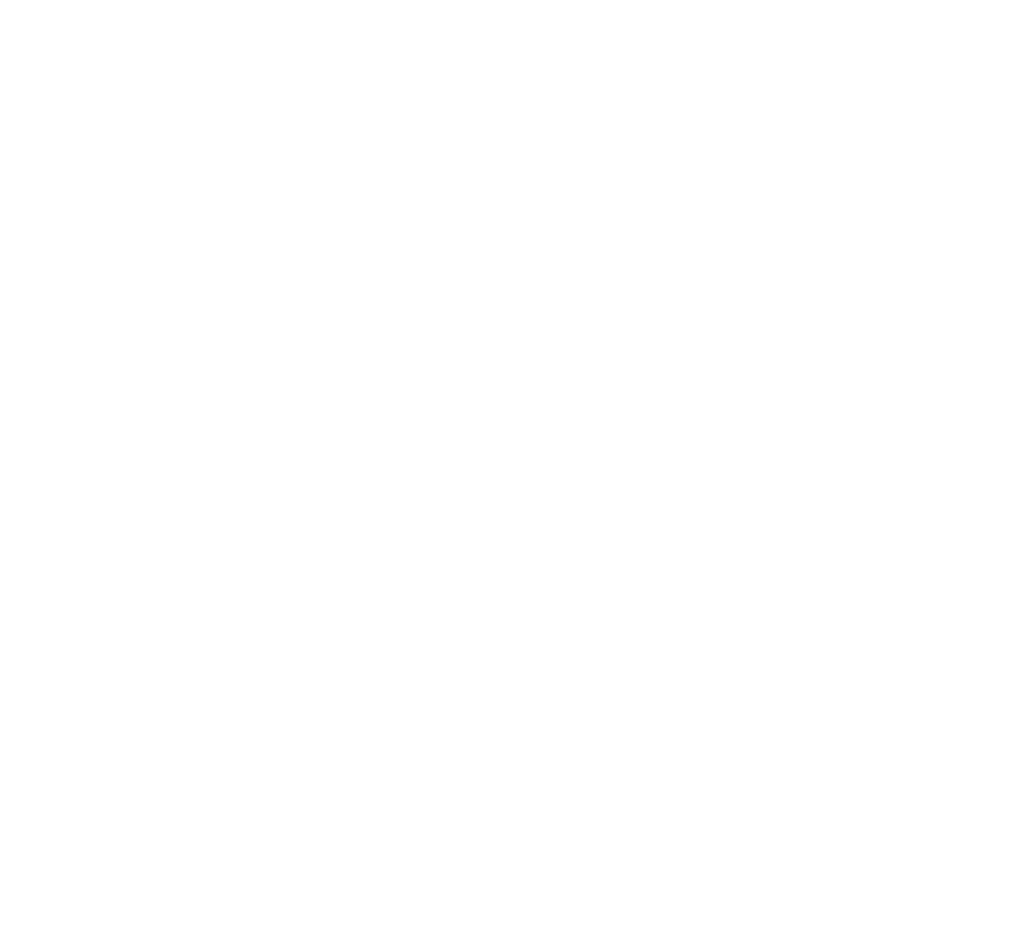
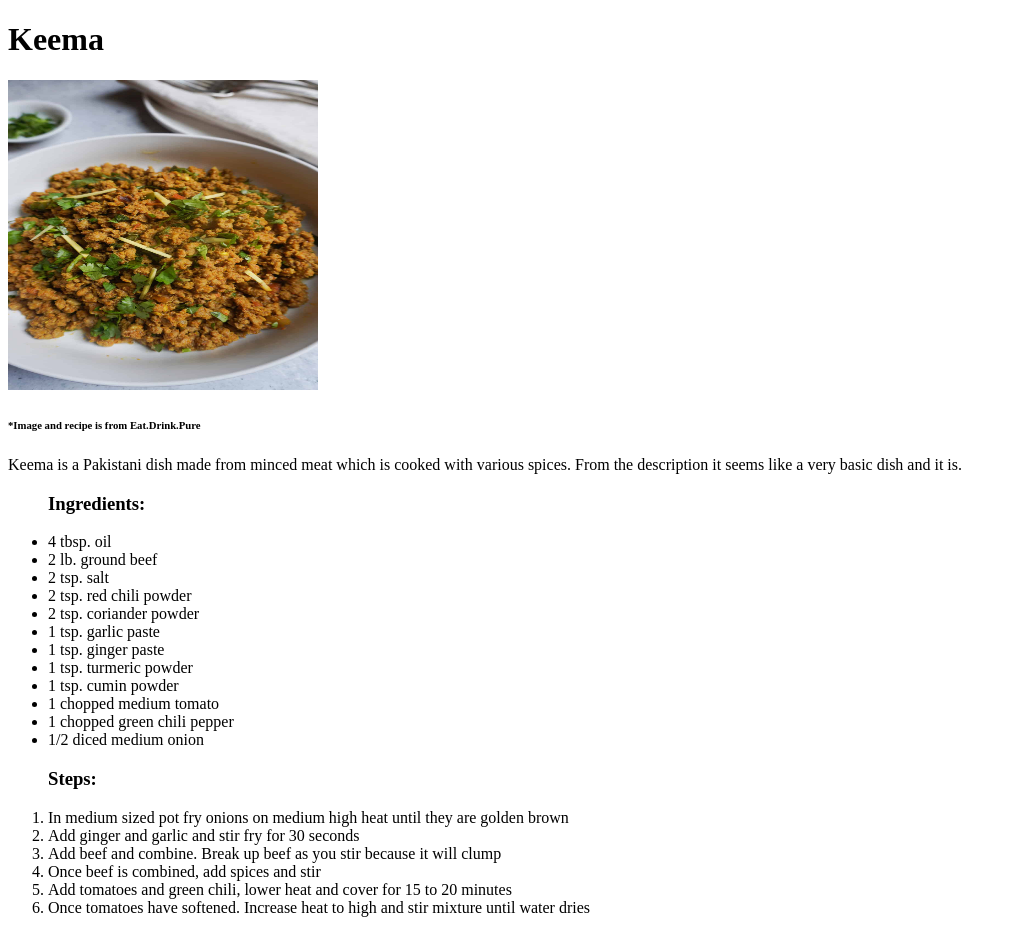
Before and after one commit to BilalBhurgri/Bhurgri_Cookbook, a plain HTML site: page recipes/keema.html in a window 1280 px wide. Shown: the whole page, without its empty margins (0-1016 px from the left). Before the commit the page ends 800 px from the top, so only its background shows below. Drawn offline with Linux system fonts and the light colour scheme.

Commit message:
Finished Keem page

```diff
--- a/recipes/keema.html
+++ b/recipes/keema.html
@@ -6,6 +6,37 @@
     <title>Document</title>
 </head>
 <body>
+    <h1>Keema</h1>
+    <img src="../images/Keema.jpg" alt="Keema" height="310" width="310">
+    <h6>*Image and recipe is from Eat.Drink.Pure</h6>
 
+    <p>
+        Keema is a Pakistani dish made from minced meat which is cooked with various spices. From the description it seems like a very basic dish and it is.
+    </p>
+    <ul>
+        <h3>Ingredients:</h3>
+        <li>4 tbsp. oil</li>
+        <li>2 lb. ground beef</li>
+        <li>2 tsp. salt</li>
+        <li>2 tsp. red chili powder</li>
+        <li>2 tsp. coriander powder</li>
+        <li>1 tsp. garlic paste</li>
+        <li>1 tsp. ginger paste</li>
+        <li>1 tsp. turmeric powder</li>
+        <li>1 tsp. cumin powder</li>
+        <li>1 chopped medium tomato</li>
+        <li>1 chopped green chili pepper</li>
+        <li>1/2 diced medium onion</li>
+    </ul>
+
+    <ol>
+        <h3>Steps:</h3>
+        <li>In medium sized pot fry onions on medium high heat until they are golden brown</li>
+        <li>Add ginger and garlic and stir fry for 30 seconds</li>
+        <li>Add beef and combine. Break up beef as you stir because it will clump</li>
+        <li>Once beef is combined, add spices and stir</li>
+        <li>Add tomatoes and green chili, lower heat and cover for 15 to 20 minutes</li>
+        <li>Once tomatoes have softened. Increase heat to high and stir mixture until water dries</li>
+    </ol>
 </body>
 </html>
```
Also changed, not shown: recipes/aloo_tikki.html (+2 -2 lines), recipes/asada.html (+6 -5 lines), recipes/daal.html (deleted, +0 -12 lines), images/Keema.jpg (added).
